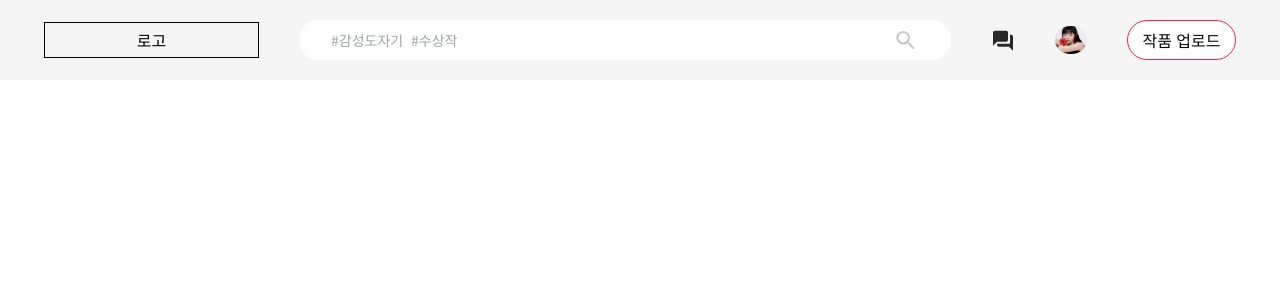
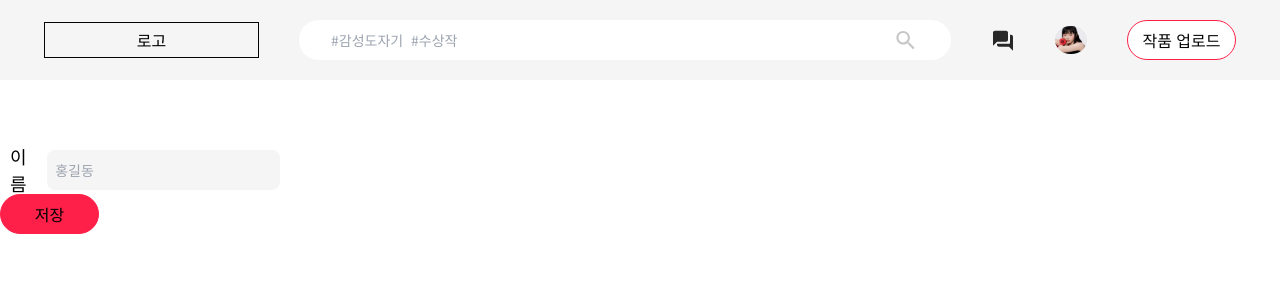
Before and after one commit to final-project-temporaryName/finalProject-FE, a Next.js app: page /editProfile in a window 1280 px wide. Shown: the top 300 px of the page. Built offline with nearby package versions, Linux system fonts and the light colour scheme.

Commit message:
feat: Input 컴포넌트 css 추가

```diff
--- a/src/app/(auth)/_component/EditProfilePage.tsx
+++ b/src/app/(auth)/_component/EditProfilePage.tsx
@@ -1,10 +1,17 @@
+import { Button } from '@/components/Button';
+import Input from '@/components/Input/Input';
 import NavBar from '@/components/NavBar/NavBar';
 
 function EditProfilePage() {
   return (
     <>
       <NavBar />
-      <main className="absolute top-150">{/* 내용 */}</main>
+      <main className="absolute top-150">
+        <form className="h-40 w-280">
+          <Input label="이름" id="name" placeholder="홍길동" />
+          <Button style="primary-button storage-button">저장</Button>
+        </form>
+      </main>
     </>
   );
 }
--- a/src/components/Button/PrimaryButton.tsx
+++ b/src/components/Button/PrimaryButton.tsx
@@ -3,7 +3,7 @@ import Link from 'next/link';
 import { ReactNode } from 'react';
 
 interface Props {
-  destination: string;
+  destination?: string;
   style: string;
   children: ReactNode;
 }
--- a/src/components/Input/Input.tsx
+++ b/src/components/Input/Input.tsx
@@ -4,14 +4,24 @@ import { useForm } from 'react-hook-form';
 
 interface Props {
   label: string;
-  type: string;
+  id: string;
+  type?: string;
+  placeholder?: string;
 }
 
-function Input({ label, ...props }: Props) {
+function Input({ label, id, type = 'text', placeholder }: Props) {
   return (
-    <div className="mb-4 flex flex-col">
-      <label className="">{label}</label>
-      <input {...props} className="" />
+    <div className="mb-4 flex">
+      <label htmlFor={id} className="flex-center h-40 w-auto gap-20 p-10 text-18">
+        {label}
+      </label>
+      <input
+        type={type}
+        id={id}
+        name={id}
+        placeholder={placeholder}
+        className="text-gray-700 w-full rounded-[8px] border-none bg-gray-1 p-8 text-14 focus:outline-none"
+      />
     </div>
   );
 }
--- a/src/styles/tailwind.css
+++ b/src/styles/tailwind.css
@@ -69,5 +69,9 @@
 }
 
 .modal-action-button {
-  @apply rounded-ml h-50 w-full cursor-pointer border-none bg-[#0f1419] text-17 text-white hover:bg-[#272c30] disabled:opacity-50;
+  @apply h-50 w-full cursor-pointer rounded-ml border-none bg-[#0f1419] text-17 text-white hover:bg-[#272c30] disabled:opacity-50;
 }
+
+.storage-button {
+  @apply h-40 w-99 border-primary bg-primary;
+}
```
